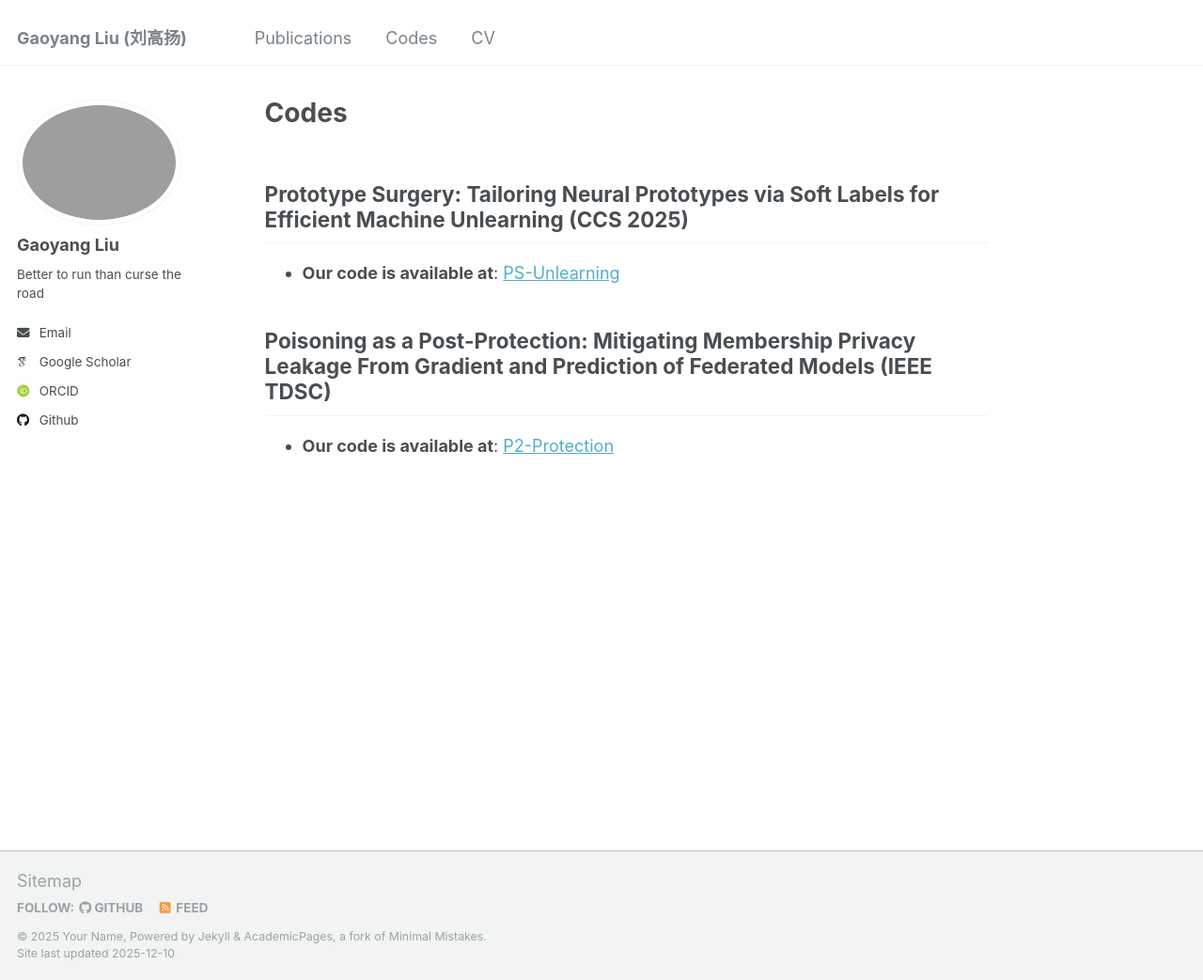
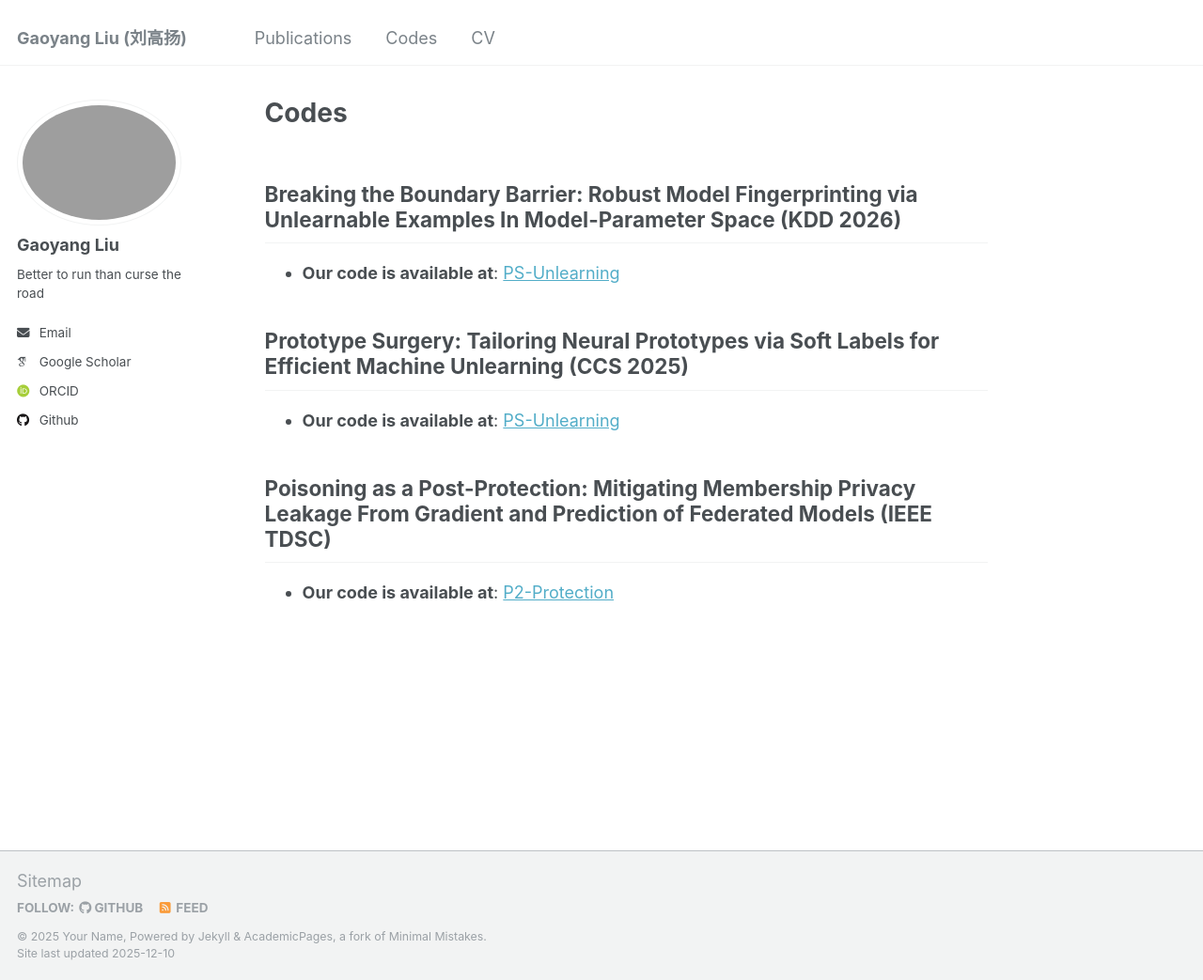
Before and after one commit to gyliu1991/gyliu1991.github.io, a Jekyll site: the page built from _pages/codes.md, in a window 1280 px wide and 1043 px high. Shown: the whole window at 94% size. Built offline with Jekyll 4.4.1, drawn with Linux system fonts in a browser that asks for light colours; some web fonts are replaced.

Commit message:
Update codes.md

```diff
--- a/_pages/codes.md
+++ b/_pages/codes.md
@@ -6,10 +6,11 @@ redirect_from:
   - /codes/
 ---
 
-
+## Breaking the Boundary Barrier: Robust Model Fingerprinting via Unlearnable Examples In Model-Parameter Space (KDD 2026)
+- **Our code is available at**: [PS-Unlearning](https://github.com/SPHelixLab/MFUE)
 
 ## Prototype Surgery: Tailoring Neural Prototypes via Soft Labels for Efficient Machine Unlearning (CCS 2025)
-- **Our code is available at**: [PS-Unlearning](https://www.chenwang.net.cn/code/PS-Unlearning-Code.zip)
+- **Our code is available at**: [PS-Unlearning](https://github.com/SPHelixLab/PS_Unlearn)
 
 ## Poisoning as a Post-Protection: Mitigating Membership Privacy Leakage From Gradient and Prediction of Federated Models (IEEE TDSC)
 
```
